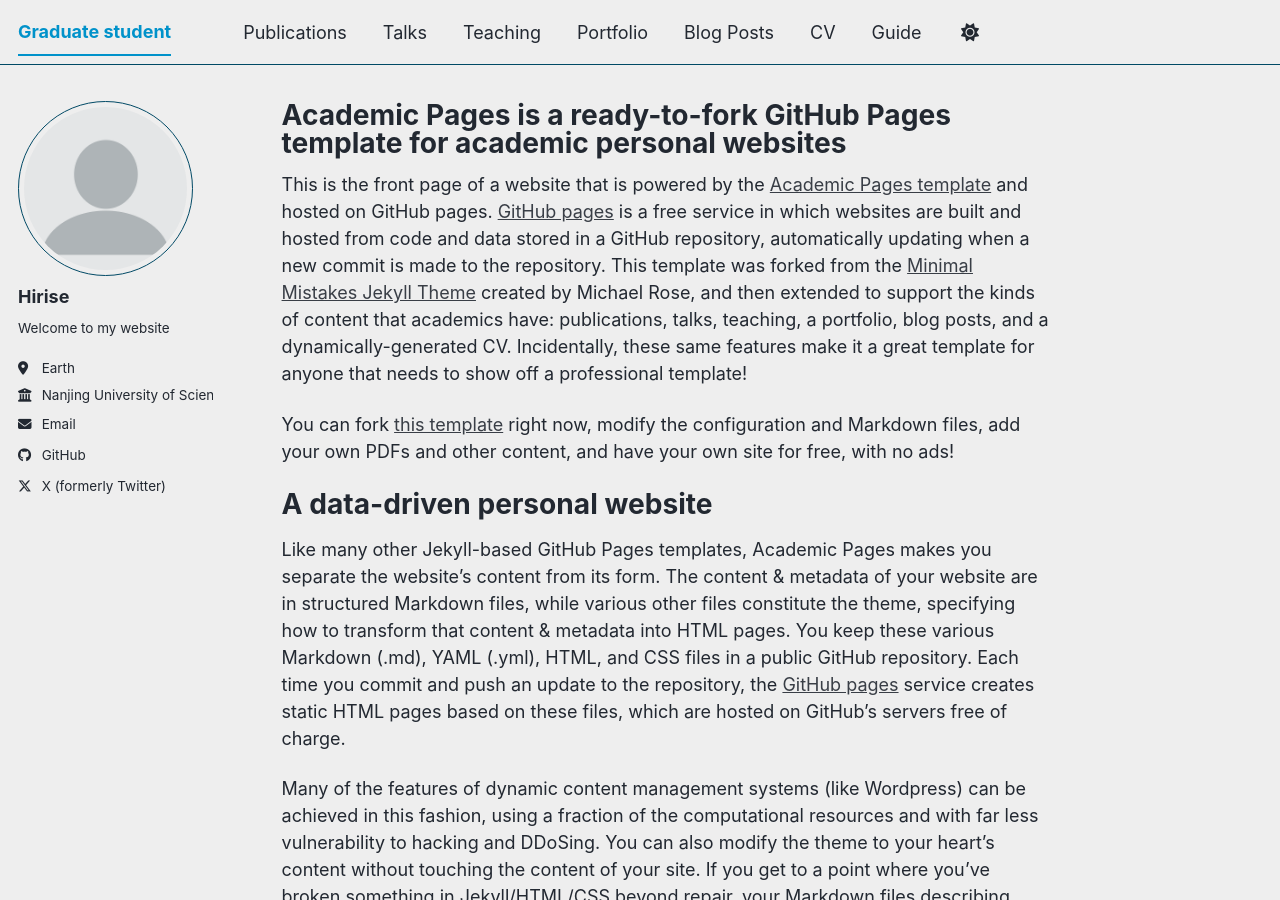
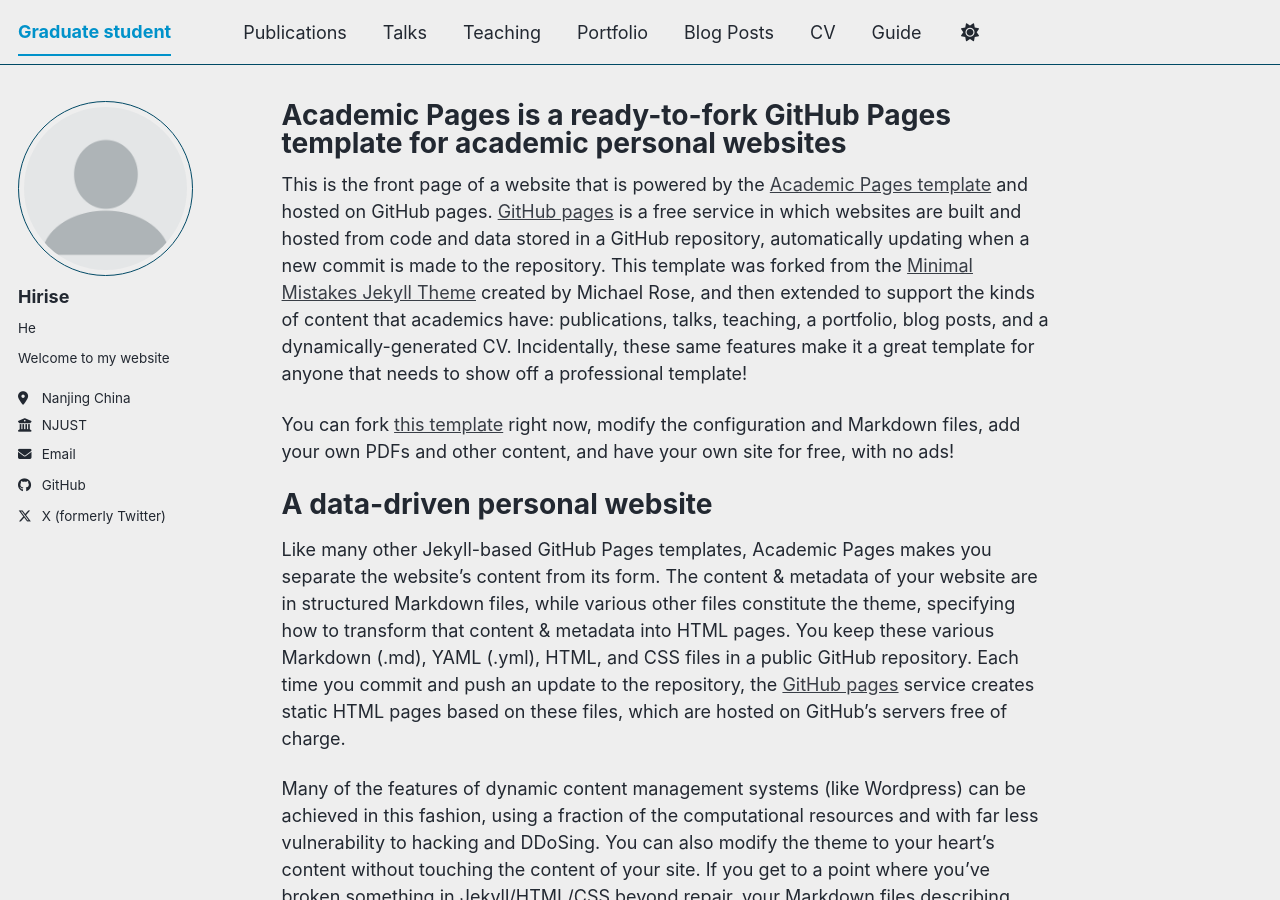
Before and after one commit to Hirise101/Hirise101.github.io, a Jekyll site: the page built from _pages/about.md, in a window 1280 px wide and 900 px high. Built offline with Jekyll 4.4.1, drawn with Linux system fonts in a browser that asks for light colours; a script bundle is joined from its source files by our own code; library files that are not in the unit come from our copies.

Commit message:
Update author information in _config.yml

```diff
--- a/_config.yml
+++ b/_config.yml
@@ -25,10 +25,10 @@ author:
   # Biographic information
   avatar           : "profile.png"
   name             : "Hirise"
-  pronouns         : # example: "her"
+  pronouns         : "He" # example: "her"
   bio              : "Welcome to my website"
-  location         : "Earth"
-  employer         : "Nanjing University of Science and Technology"
+  location         : "Nanjing China"
+  employer         : "NJUST"
   uri              : # URL
   email            : "jyq_hirise@163.com"
 
@@ -51,7 +51,7 @@ author:
   bitbucket        : # Username - Update with your username on the site
   codepen          : # Username
   dribbble         : # Username
-  github           : "academicpages"
+  github           : "Hirise101"
   kaggle           : # Username
   stackoverflow    : # User number or user number and name (i.e., use "1" or "1/jeff-atwood")
 
@@ -74,7 +74,7 @@ author:
   # steam            : # Username
   # telegram         : # URL
   # tumblr           : # Username
-  twitter          : "https://x.com/Hirise_J"  # Username for X / Twit
+  twitter          : "Hirise_J"  # Username for X / Twit
   # vine             : # Username
   # weibo            : # Username
   # wikipedia        : # Username
```
